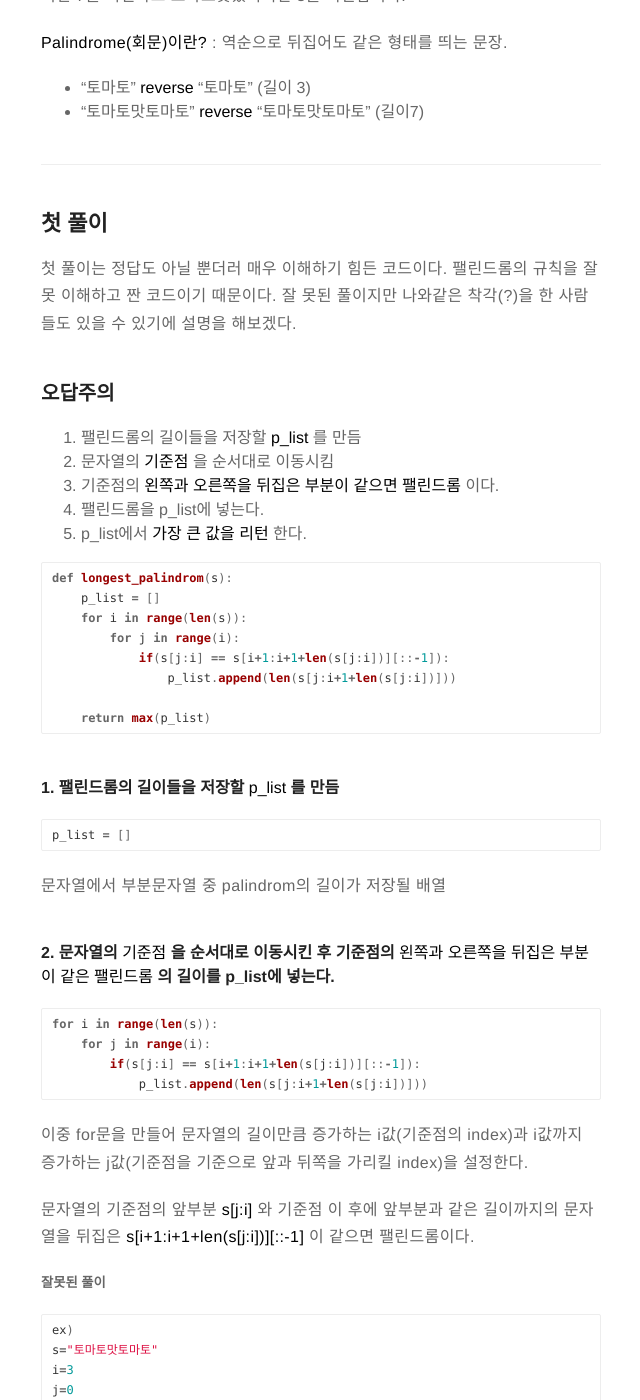
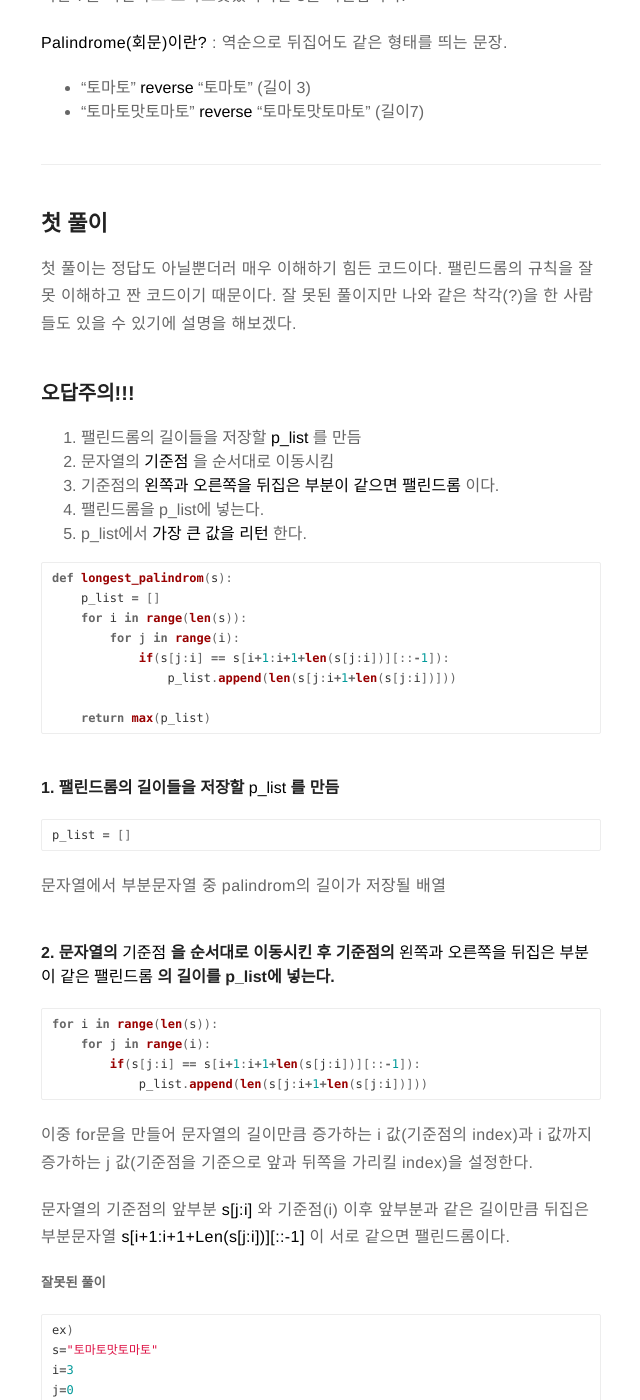
Before and after one commit to Sehun-Kim/blog, a Jekyll site: the page built from _posts/2018-05-05-algo2.markdown, in a window 1280 px wide and 1400 px high, scrolled down 683 px. Shown: the whole window, without its empty margins (319-959 px from the left). Built offline with Jekyll 4.4.1, drawn with Linux system fonts in a browser that asks for light colours; comment, search, counter and statistics services are not loaded; some of the changed text lies outside the part shown.

Commit message:
오타수정

```diff
--- a/_posts/2018-05-05-algo2.markdown
+++ b/_posts/2018-05-05-algo2.markdown
@@ -19,7 +19,7 @@
 
 ## Summary:
 
-문자열 s를 매개변수로 받아 문자열내에 가장 긴 팰린드롬의 길이를 반환하는 메소드를 만드는 문제
+문자열 s를 매개변수로 받아 문자열의 부분문자열중 팰린드롬이 되는 가장 긴문자열의 길이를 반환하는 메소드를 만드는 문제
 
 굉장한 삽질을 했기 때문에 한번에 정답을 알고 싶으신 분은 [마지막 풀이](#second)를 보시길..
 
@@ -41,10 +41,10 @@
 
 ## <a id="first"></a>첫 풀이
 
-첫 풀이는 정답도 아닐 뿐더러 매우 이해하기 힘든 코드이다. 팰린드롬의 규칙을 잘 못 이해하고 짠 코드이기 때문이다.
-잘 못된 풀이지만 나와같은 착각(?)을 한 사람들도 있을 수 있기에 설명을 해보겠다.
+첫 풀이는 정답도 아닐뿐더러 매우 이해하기 힘든 코드이다. 팰린드롬의 규칙을 잘못 이해하고 짠 코드이기 때문이다.
+잘 못된 풀이지만 나와 같은 착각(?)을 한 사람들도 있을 수 있기에 설명을 해보겠다.
 
-### 오답주의
+### 오답주의!!!
 1. 팰린드롬의 길이들을 저장할 **p_list** 를 만듬
 2. 문자열의 **기준점** 을 순서대로 이동시킴
 3. 기준점의 **왼쪽과 오른쪽을 뒤집은 부분이 같으면 팰린드롬** 이다.
@@ -81,9 +81,9 @@
 {% endhighlight %}
 
 
-이중 for문을 만들어 문자열의 길이만큼 증가하는 i값(기준점의 index)과 i값까지 증가하는 j값(기준점을 기준으로 앞과 뒤쪽을 가리킬 index)을 설정한다.
+이중 for문을 만들어 문자열의 길이만큼 증가하는 i 값(기준점의 index)과 i 값까지 증가하는 j 값(기준점을 기준으로 앞과 뒤쪽을 가리킬 index)을 설정한다.
 
-문자열의 기준점의 앞부분 **s[j:i]** 와 기준점 이 후에 앞부분과 같은 길이까지의 문자열을 뒤집은 **s[i+1:i+1+len(s[j:i])][::-1]** 이 같으면 팰린드롬이다.
+문자열의 기준점의 앞부분 **s[j:i]** 와 기준점(i) 이후 앞부분과 같은 길이만큼 뒤집은 부분문자열 **s[i+1:i+1+Len(s[j:i])][::-1]** 이 서로 같으면 팰린드롬이다.
 
 ##### 잘못된 풀이
 {% highlight py %}
@@ -116,14 +116,14 @@
 
 [첫 풀이](#first)가 뭐가 잘못 되었는지 몰라서 몇시간을 고생하고 문제풀이 방식을 아예 변경하였다.
 
-- 문자열 s는 "우리집방울토마토는토마토같다나는초왕방울울방왕초등학교를다닌다"
-- 팰린드롬은 볼드처리된 "우리집방울<strong>토마토는토마토</strong>같다나는<strong>초왕방울울방왕초</strong>등학교를다닌다"
+- 문자열 s => "우리집방울토마토는토마토같다나는초왕방울울방왕초등학교를다닌다"
+- 팰린드롬은 볼드처리된 부분 => "우리집방울<strong>토마토는토마토</strong>같다나는<strong>초왕방울울방왕초</strong>등학교를다닌다"
 
 이런 문자열을 검사하기 위해서는 첫 풀이처럼 기준점을 반으로 나눠 비교하면 안된다.
 
-그럴 경우 짝수 팰린드롬인 "초왕방울울방왕초"의 앞의 "토마토맛토마토"밖에 찾지못한다. 또한 비교방식을 짝수형도 비교할 수 있게 바꾼다해도 모든 경우를 검사하지 않으면 뒤에 더 긴 팰린드롬이 있더라도 지나칠 수 있다.
+그럴 경우 짝수 팰린드롬인 "초왕방울울방왕초"의 앞의 "토마토 맛 토마토"밖에 찾지 못한다. 또한, 비교방식을 짝수 형도 비교할 수 있게 바꾼다 해도 모든 경우를 검사하지 않으면 뒤에 더 긴 팰린드롬이 있더라도 지나칠 수 있다.
 
-때문에 비교할 문자열의 크기를 지정하고 지정한 길이만큼의 부분문자열이 문자열에 포함된 **모든 경우** 를 검사해야한다.
+때문에 비교할 문자열의 크기늘 지정하고 지정한 길이만큼의 부분문자열이 문자열에 포함된 **모든 경우** 를 검사해야 한다.
 
 1. 문자열 길이를 줄이면서 비교한다.
 2. 단, 한쪽 방향으로만 줄이는 게 아니라 앞 뒤로 줄여야 함
```
